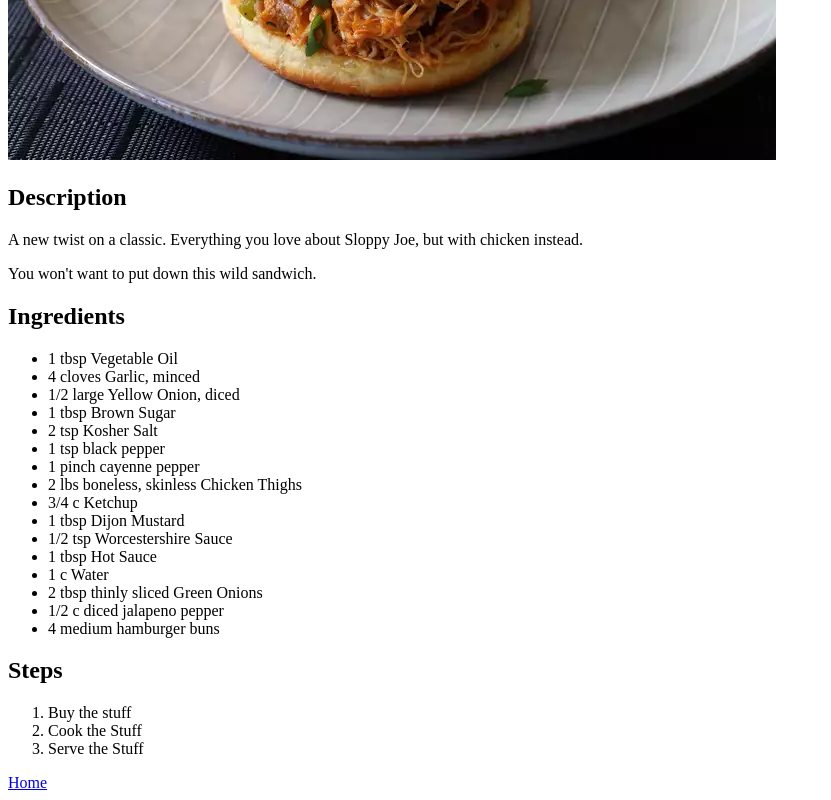
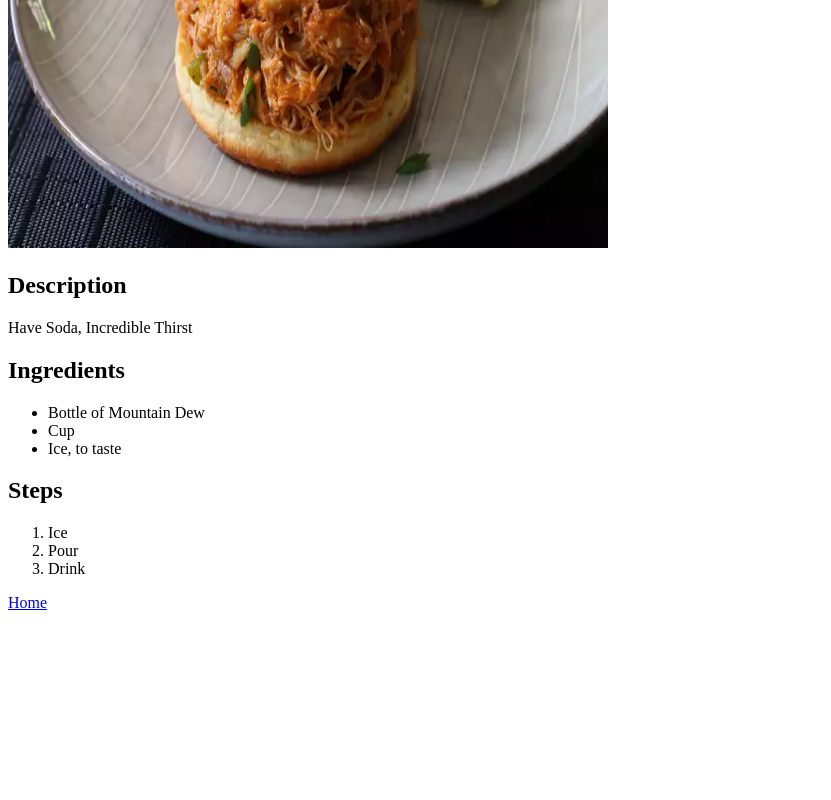
Before and after one commit to A554551N/odin-recipes, a plain HTML site: page recipes/mountain-dew.html in a window 1280 px wide. Shown: the part 432-1232 px from the top of the page, without its empty margins (0-831 px from the left). After the commit the page ends 1052 px from the top, so only its background shows below. Drawn offline with Linux system fonts and the light colour scheme.

Commit message:
add content to mountain-dew.html

```diff
--- a/recipes/mountain-dew.html
+++ b/recipes/mountain-dew.html
@@ -2,41 +2,27 @@
 <html>
     <head>
         <meta charset="UTF-8">
-        <title>Sloppy Chicken</title>
+        <title>Mountain Dew</title>
     </head>
 
     <body>
         <h1>Sloppy Chicken</h1>
-        <img src="../images/sloppy-chicken.webp" alt="A delicious sloppy chicken sandwich" height="512" width="768">
+        <img src="../images/sloppy-chicken.webp" alt="A delicious sloppy chicken sandwich" height="600" width="600">
         <h2>Description</h2>
-        <p>A new twist on a classic.  Everything you love about Sloppy Joe, but with chicken instead.</p>
-        <p>You won't want to put down this wild sandwich.</p>
+        <p>Have Soda, Incredible Thirst</p>
 
         <h2>Ingredients</h2>
         <ul>
-            <li>1 tbsp Vegetable Oil</li>
-            <li>4 cloves Garlic, minced</li>
-            <li>1/2 large Yellow Onion, diced</li>
-            <li>1 tbsp Brown Sugar</li>
-            <li>2 tsp Kosher Salt</li>
-            <li>1 tsp black pepper</li>
-            <li>1 pinch cayenne pepper</li>
-            <li>2 lbs boneless, skinless Chicken Thighs</li>
-            <li>3/4 c Ketchup</li>
-            <li>1 tbsp Dijon Mustard</li>
-            <li>1/2 tsp Worcestershire Sauce</li>
-            <li>1 tbsp Hot Sauce</li>
-            <li>1 c Water</li>
-            <li>2 tbsp thinly sliced Green Onions</li>
-            <li>1/2 c diced jalapeno pepper</li>
-            <li>4 medium hamburger buns</li>
+            <li>Bottle of Mountain Dew</li>
+            <li>Cup</li>
+            <li>Ice, to taste</li>
         </ul>
 
         <h2>Steps</h2>
         <ol>
-            <li>Buy the stuff</li>
-            <li>Cook the Stuff</li>
-            <li>Serve the Stuff</li>
+            <li>Ice</li>
+            <li>Pour</li>
+            <li>Drink</li>
         </ol>
         <footer>
             <a href="../index.html">Home</a>
```
Also changed, not shown: images/mtndew.jpeg (added).
